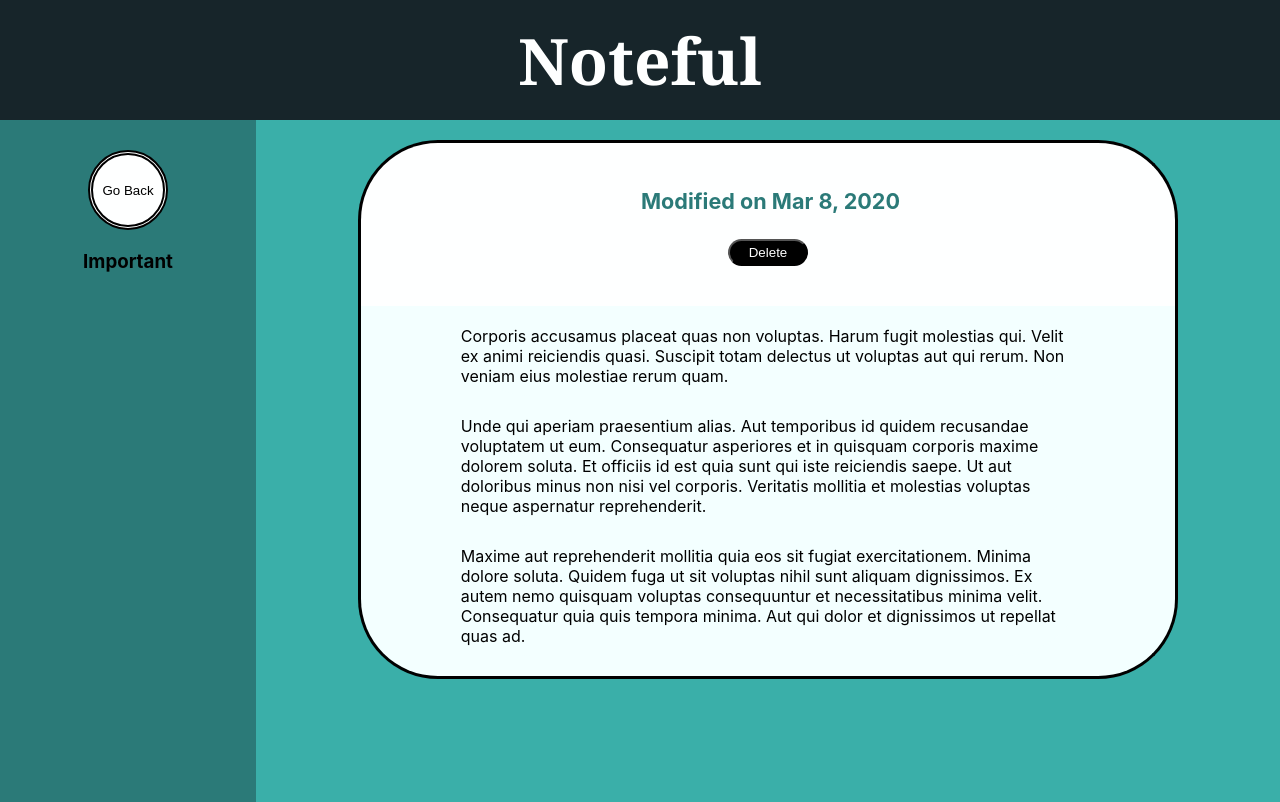
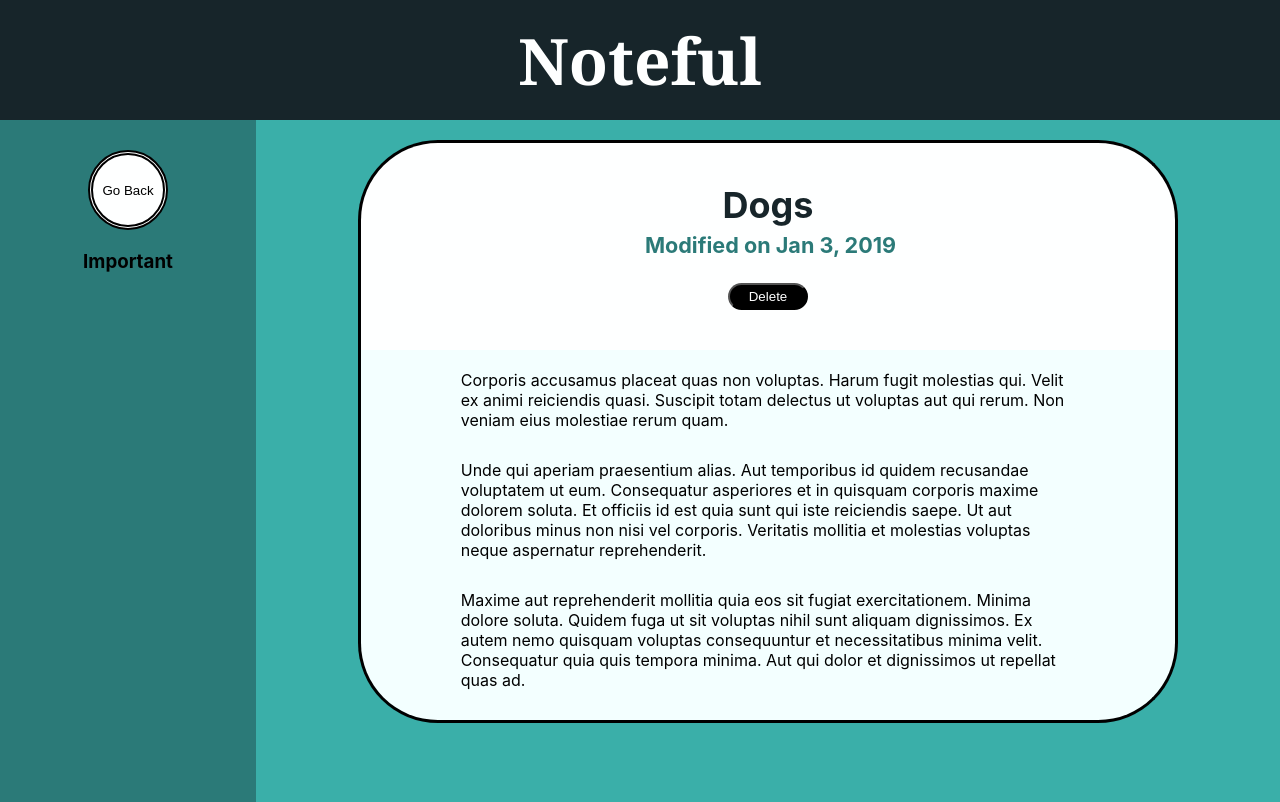
Before and after one commit to LSunny5/noteful, a React (Create React App) app: page /note/cbc787a0-ffaf-11e8-8eb2-f2801f1b9fd1 in a window 1280 px wide. Built offline with nearby package versions, Linux system fonts and the light colour scheme.

Commit message:
forgot to change context to props in Note.js for const

```diff
--- a/src/components/Note/Note.js
+++ b/src/components/Note/Note.js
@@ -20,7 +20,7 @@ class Note extends React.Component {
     }
 
     render() {
-        const { modified, name, id } = this.context;
+        const { modified, name, id } = this.props;
         return (
             <div className="note">
                 <Link to={`/note/${id}`}>
```
